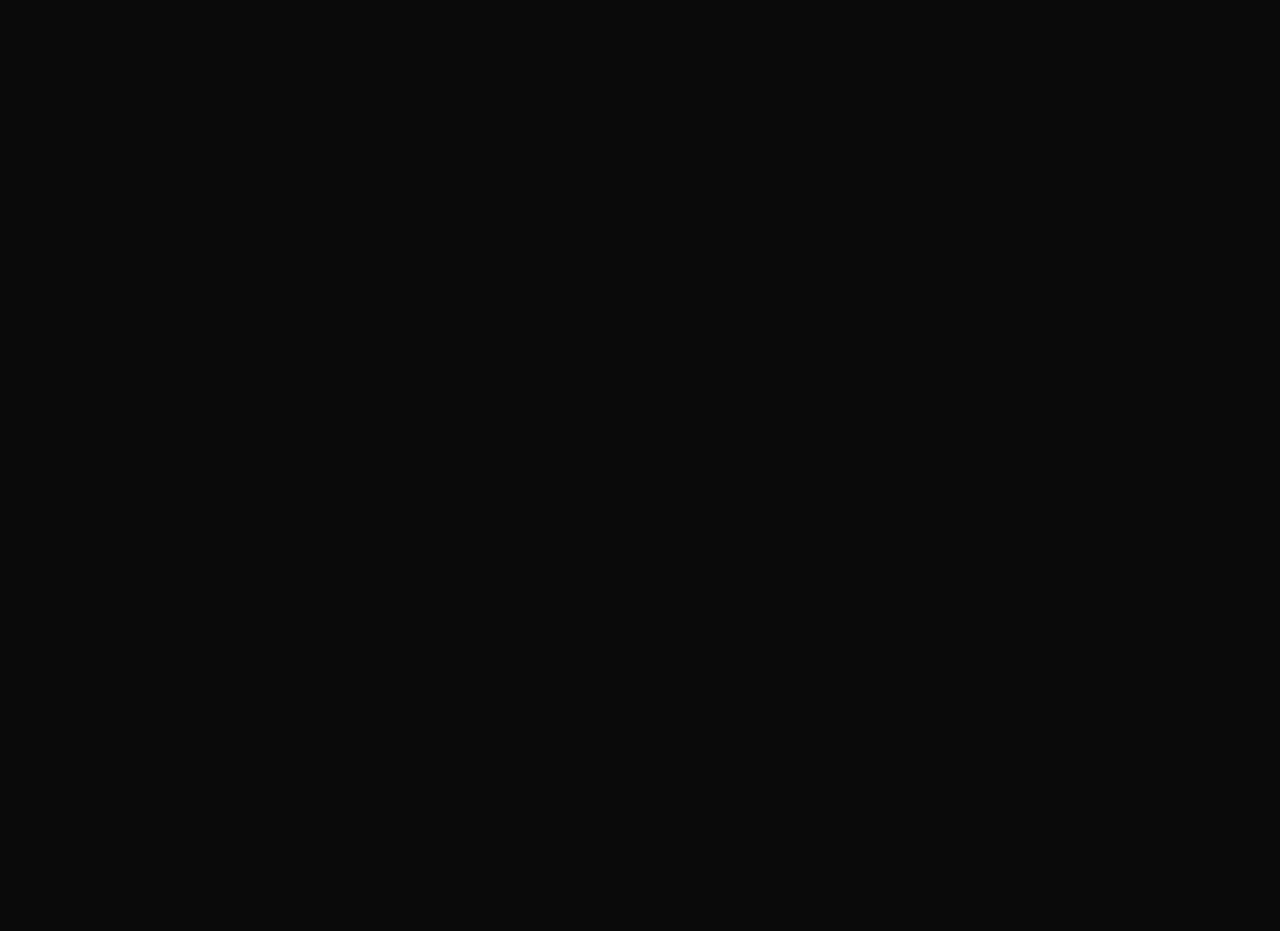
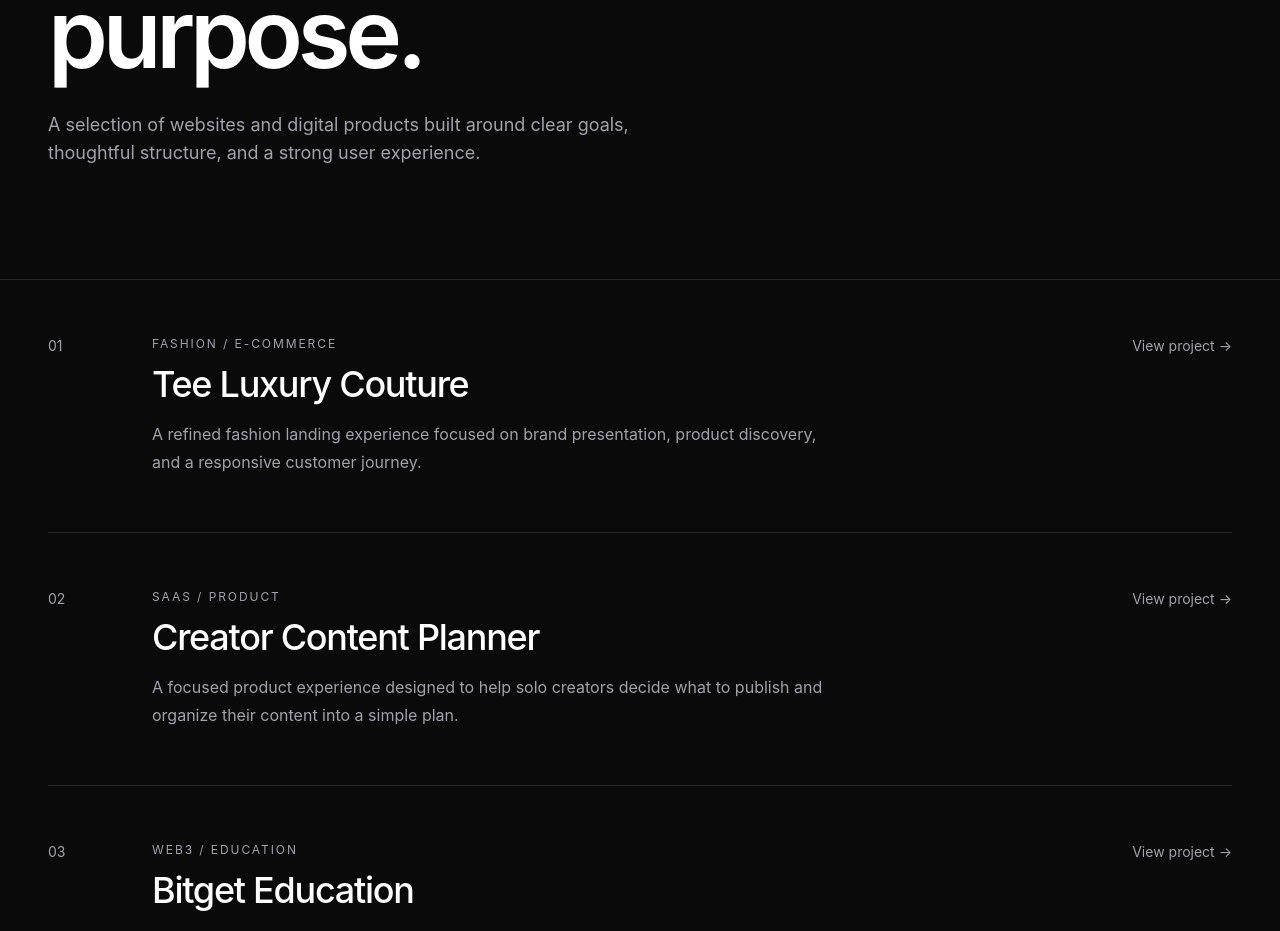
Before and after one commit to Thomas302-star/Thomas-portfolio, a Next.js app: page /work in a window 1280 px wide. Shown: the part 319-1250 px from the top of the page. Before the commit the page ends 800 px from the top, so only its background shows below. Built offline with nearby package versions, Linux system fonts and the light colour scheme.

Commit message:
feat: build work portfolio page

```diff
--- a/app/work/page.tsx
+++ b/app/work/page.tsx
@@ -1,3 +1,75 @@
+const projects = [
+  {
+    number: "01",
+    category: "Fashion / E-commerce",
+    title: "Tee Luxury Couture",
+    description:
+      "A refined fashion landing experience focused on brand presentation, product discovery, and a responsive customer journey.",
+    href: "/work/tee-luxury-couture",
+  },
+  {
+    number: "02",
+    category: "SaaS / Product",
+    title: "Creator Content Planner",
+    description:
+      "A focused product experience designed to help solo creators decide what to publish and organize their content into a simple plan.",
+    href: "/work/creator-content-planner",
+  },
+  {
+    number: "03",
+    category: "Web3 / Education",
+    title: "Bitget Education",
+    description:
+      "An educational landing experience that explains core exchange features through a clear, structured interface.",
+    href: "/work/bitget-education",
+  },
+];
+
 export default function WorkPage() {
-  return <main />;
+  return (
+    <main className="bg-[var(--background)] text-white">
+      <section className="px-6 pb-20 pt-36 sm:px-8 lg:px-12 lg:pb-28 lg:pt-44">
+        <div className="mx-auto max-w-7xl">
+          <p className="text-sm uppercase tracking-[0.18em] text-[var(--muted)]">
+            Selected work
+          </p>
+          <h1 className="mt-5 max-w-5xl font-[var(--font-display)] text-5xl font-semibold leading-[0.95] tracking-[-0.055em] sm:text-7xl lg:text-8xl">
+            Digital work built with purpose.
+          </h1>
+          <p className="mt-8 max-w-2xl text-base leading-7 text-[var(--muted)] sm:text-lg">
+            A selection of websites and digital products built around clear
+            goals, thoughtful structure, and a strong user experience.
+          </p>
+        </div>
+      </section>
+
+      <section className="border-t border-[var(--border)] px-6 sm:px-8 lg:px-12">
+        <div className="mx-auto max-w-7xl">
+          {projects.map((project) => (
+            <a
+              key={project.number}
+              href={project.href}
+              className="group grid gap-8 border-b border-[var(--border)] py-10 transition-colors duration-200 hover:bg-white/[0.02] sm:grid-cols-[72px_1fr_auto] sm:items-start sm:py-14"
+            >
+              <span className="text-sm text-[var(--muted)]">{project.number}</span>
+              <div>
+                <p className="text-xs uppercase tracking-[0.16em] text-[var(--muted)]">
+                  {project.category}
+                </p>
+                <h2 className="mt-3 font-[var(--font-display)] text-3xl font-medium tracking-[-0.035em] sm:text-4xl">
+                  {project.title}
+                </h2>
+                <p className="mt-4 max-w-2xl text-sm leading-7 text-[var(--muted)] sm:text-base">
+                  {project.description}
+                </p>
+              </div>
+              <span className="text-sm text-[var(--muted)] transition-colors duration-200 group-hover:text-white">
+                View project →
+              </span>
+            </a>
+          ))}
+        </div>
+      </section>
+    </main>
+  );
 }
```
